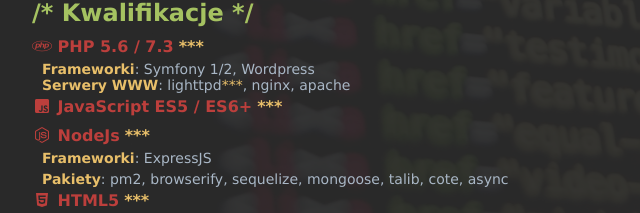
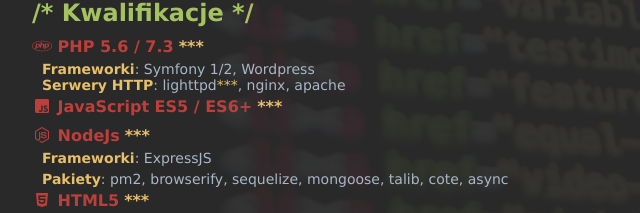
Before and after one commit to dkorab/cv, a plain HTML site: page index.html in a window 1280 px wide. Shown: the part 493-706 px from the top of the page, 52-692 px from the left. Drawn offline with Linux system fonts and the light colour scheme.

Commit message:
Html fix

```diff
--- a/index.html
+++ b/index.html
@@ -52,7 +52,7 @@
                             <li><strong class="lead-text">Frameworki</strong>: Symfony 1/2, Wordpress</li>
                         </ul>
                         <ul>
-                            <li><strong class="lead-text">Serwery WWW</strong>: <span class="skill skill--regular no-margin">lighttpd</span>, nginx, apache</li>
+                            <li><strong class="lead-text">Serwery HTTP</strong>: <span class="skill skill--regular no-margin">lighttpd</span>, nginx, apache</li>
                         </ul>
                     </li>
                     <li>
```
